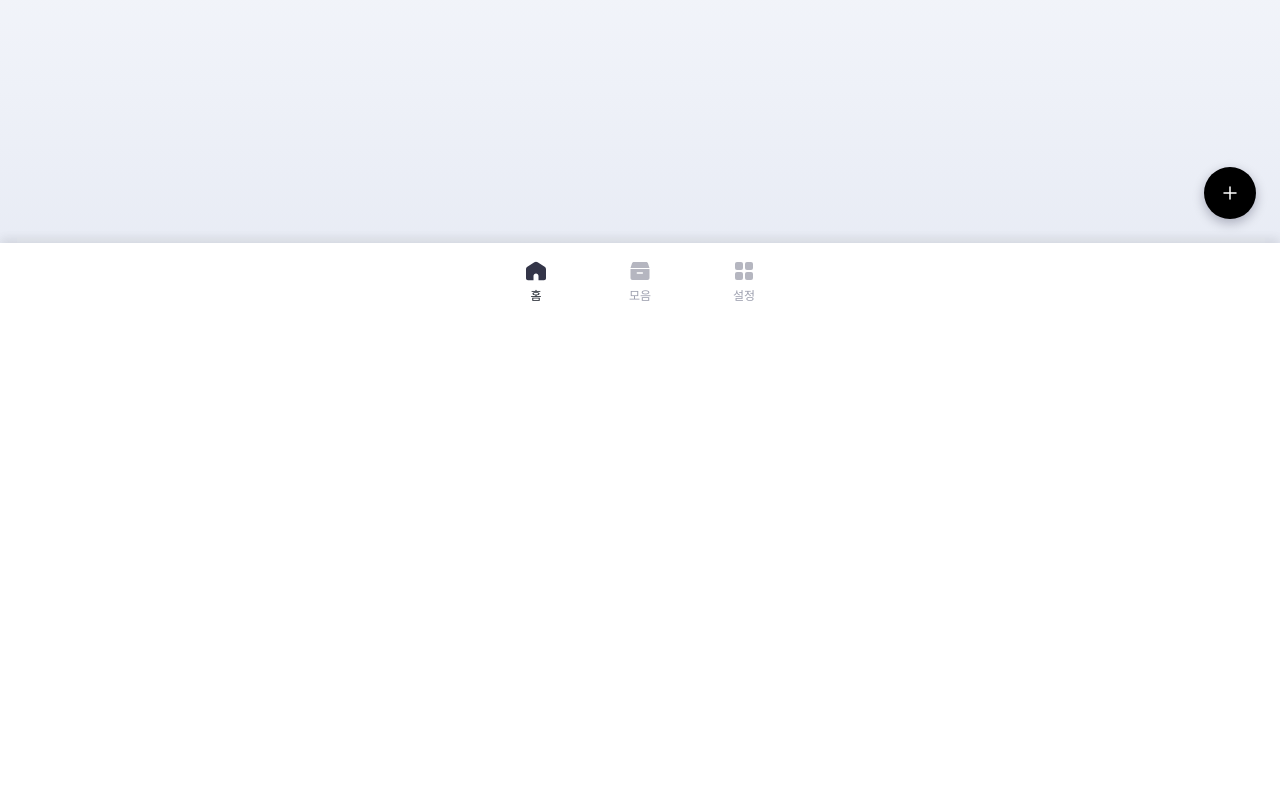
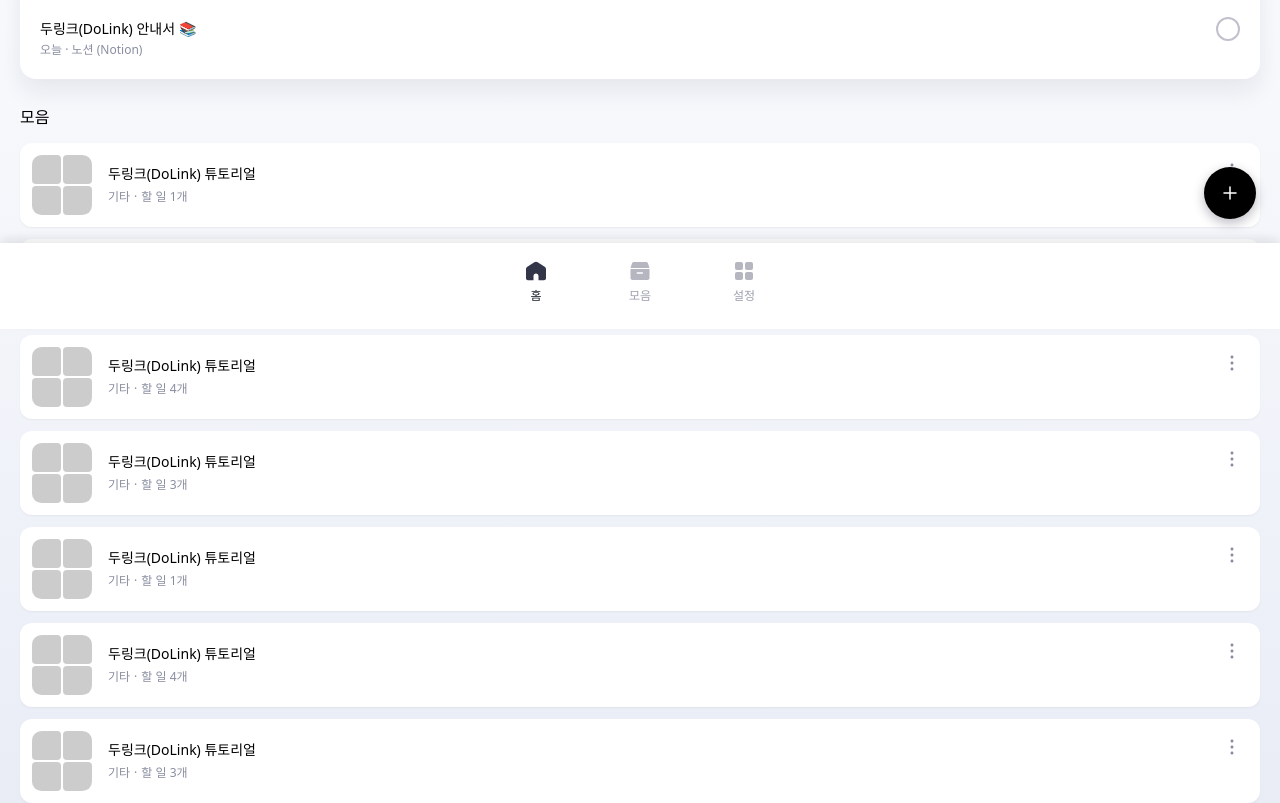
Before and after one commit to TeamDoLink/doLink-web-client, a React (Vite) app: page / in a window 1280 px wide. Shown: the part 471-1274 px from the top of the page. Before the commit the page ends 800 px from the top, so only its background shows below. Built offline with nearby package versions, Linux system fonts and the light colour scheme.

Commit message:
feat: 홈화면 모음 목록을 최신 8개만 노출하도록 정렬

```diff
--- a/src/pages/home/afterLogin.tsx
+++ b/src/pages/home/afterLogin.tsx
@@ -81,6 +81,42 @@
     category: '기타',
     itemCount: 1,
   },
+  {
+    id: 'tutorial-3',
+    title: '두링크(DoLink) 튜토리얼',
+    category: '기타',
+    itemCount: 4,
+  },
+  {
+    id: 'tutorial-4',
+    title: '두링크(DoLink) 튜토리얼',
+    category: '기타',
+    itemCount: 3,
+  },
+  {
+    id: 'tutorial-5',
+    title: '두링크(DoLink) 튜토리얼',
+    category: '기타',
+    itemCount: 1,
+  },
+  {
+    id: 'tutorial-3',
+    title: '두링크(DoLink) 튜토리얼',
+    category: '기타',
+    itemCount: 4,
+  },
+  {
+    id: 'tutorial-4',
+    title: '두링크(DoLink) 튜토리얼',
+    category: '기타',
+    itemCount: 3,
+  },
+  {
+    id: 'tutorial-5',
+    title: '두링크(DoLink) 튜토리얼',
+    category: '기타',
+    itemCount: 1,
+  },
 ];
 
 // 시간 계산 함수
@@ -115,6 +151,18 @@
   const [archiveItems, setArchiveItems] = useState<ArchiveItem[]>(() =>
     ARCHIVE_ITEMS.map((archive) => ({ ...archive }))
   );
+
+  /**
+   * 최신 등록 순으로 정렬한 모음 목록 (최대 8개)
+   */
+  const latestArchiveItems = useMemo(() => {
+    const toTimestamp = (value?: string) =>
+      value ? new Date(value).getTime() : 0;
+
+    return [...archiveItems]
+      .sort((a, b) => toTimestamp(b.createdAt) - toTimestamp(a.createdAt))
+      .slice(0, 8);
+  }, [archiveItems]);
 
   /**
    * 완료 모달 표시 억제 상태 (persisted)
@@ -268,7 +316,7 @@
             <TodoSection items={todoItems} onToggle={handleToggleTodo} />
             {/* 하단 모음 */}
             <ArchiveSection
-              items={archiveItems}
+              items={latestArchiveItems}
               onRequestDelete={handleRequestDeleteArchive}
             />
           </div>
--- a/src/stores/useAuthStore.ts
+++ b/src/stores/useAuthStore.ts
@@ -8,7 +8,7 @@
 };
 
 export const useAuthStore = create<AuthStoreState>((set) => ({
-  isAuthenticated: false,
+  isAuthenticated: true,
   signIn: () => set({ isAuthenticated: true }),
   signOut: () => set({ isAuthenticated: false }),
   reset: () => set({ isAuthenticated: false }),
--- a/src/types/index.ts
+++ b/src/types/index.ts
@@ -12,4 +12,5 @@
   category: string;
   itemCount: number;
   images?: string[];
+  createdAt?: string;
 };
```
